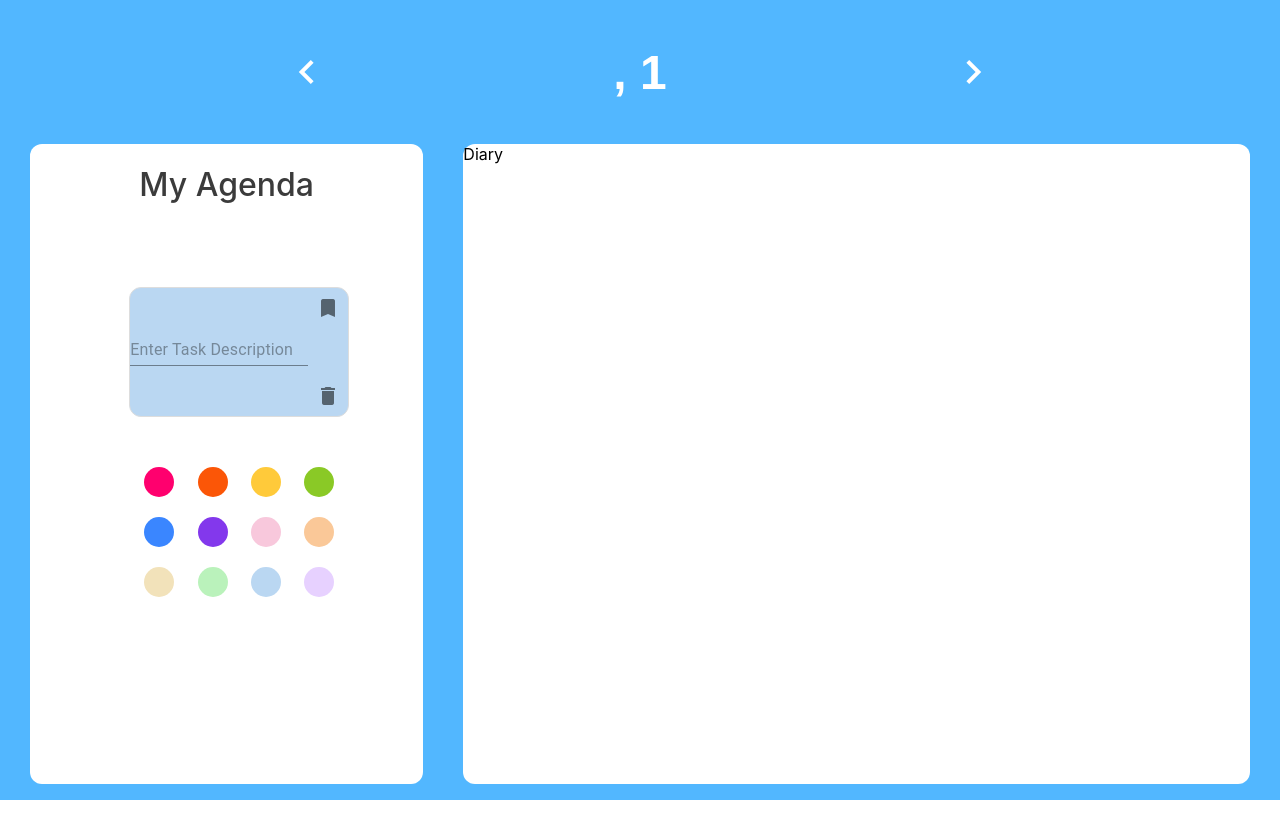
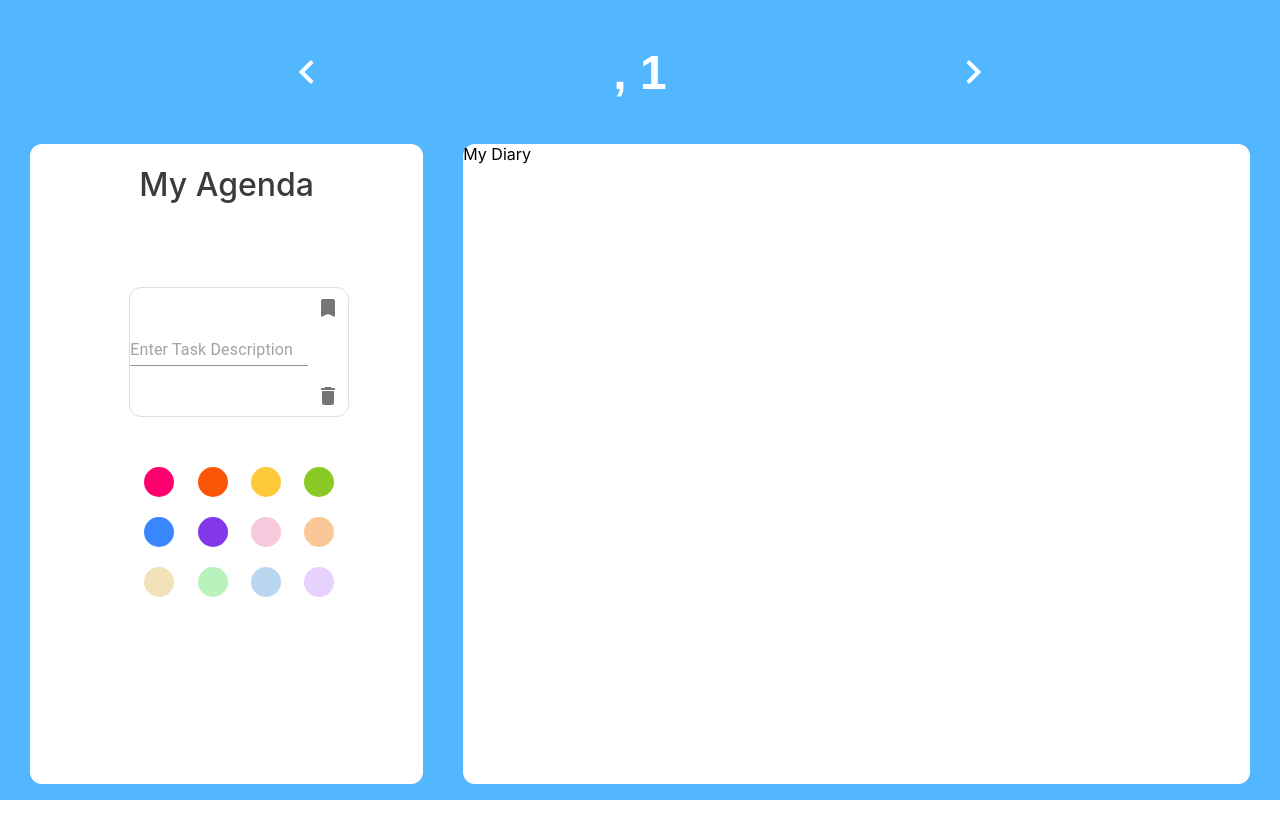
Before and after one commit to ArcticGlacier/inkcredible, a React (Create React App) app: page /DailySpread/1 in a window 1280 px wide. Both pictures are taken after a click on the button "add". Built offline with nearby package versions, Linux system fonts and the light colour scheme; a web font is replaced by a local one.

Commit message:
save and retrieve tasks from database

```diff
--- a/package.json
+++ b/package.json
@@ -16,6 +16,8 @@
     "react-dom": "^18.2.0",
     "react-router-dom": "^6.16.0",
     "react-scripts": "5.0.1",
+    "uuid": "^9.0.1",
+    "uuidv4": "^6.2.13",
     "web-vitals": "^2.1.4"
   },
   "scripts": {
--- a/src/backend/database.js
+++ b/src/backend/database.js
@@ -9,6 +9,7 @@ let storeItems = []; // Each object is icon, text description, cost, isOwned **P
 // Add to task list: Take task object as parameter
 export function addTask(task) {
   taskList.push(task);
+  console.log(taskList);
 }
 
 // Remove from task list: Take task id as parameter
--- a/src/components/agenda.js
+++ b/src/components/agenda.js
@@ -1,16 +1,35 @@
 import "./agenda.css";
 import Divider from "@mui/material/Divider";
-import { IconButton, Icon, Fab } from "@mui/material";
+import { Fab } from "@mui/material";
 import { Add } from "@mui/icons-material";
 import Task from "./task";
-import React, { useState } from "react";
+import React, { useEffect, useState } from "react";
+import { v4 as uuid } from "uuid";
+import { addTask, getTaskList } from "../backend/database";
+import { FormatNumericalDate } from "../utils/dateUtils";
 
 export default function Agenda(props) {
   const [creatingTask, setCreatingTask] = useState(false);
+  const [taskList, setTaskList] = useState(props.tasks);
 
-  function FinishNewTask() {
+  function FinishNewTask(saveTask, description, color) {
+    console.log(description, color);
+    if (saveTask) {
+      let task = {
+        date: FormatNumericalDate(props.date),
+        description: description,
+        color: color,
+        isComplete: false,
+        id: uuid(),
+      };
+      addTask(task);
+    }
     setCreatingTask(false);
   }
+
+  useEffect(() => {
+    setTaskList(getTaskList(FormatNumericalDate(props.date)));
+  }, [creatingTask]);
 
   return (
     <div className="agendaDiv">
@@ -20,7 +39,7 @@ export default function Agenda(props) {
         {creatingTask ? (
           <Task isCreating={true} handleNewTask={FinishNewTask}></Task>
         ) : (
-          props.tasks.map(function (task) {
+          taskList.map(function (task) {
             return (
               <Task
                 date={task.date}
--- a/src/components/diary.js
+++ b/src/components/diary.js
@@ -1,5 +1,5 @@
 import "./diary.css";
 
 export default function Diary(props) {
-  return <div className="diaryDiv">Diary</div>;
+  return <div className="diaryDiv">My Diary</div>;
 }
--- a/src/components/task.js
+++ b/src/components/task.js
@@ -3,32 +3,7 @@ import "./task.css";
 import { IconButton, Icon } from "@mui/material";
 import ColorSelect from "./colorSelect";
 import React, { useState, useEffect } from "react";
-
-function DisplayTaskActions(isCreating, handleNewTask) {
-  if (!isCreating) {
-    return (
-      <div className="taskActions">
-        <IconButton aria-label="edit">
-          <Icon>edit</Icon>
-        </IconButton>
-        <IconButton aria-label="delete">
-          <Icon>delete</Icon>
-        </IconButton>
-      </div>
-    );
-  } else {
-    return (
-      <div className="taskActions">
-        <IconButton aria-label="save" onClick={() => handleNewTask()}>
-          <Icon>bookmark</Icon>
-        </IconButton>
-        <IconButton aria-label="discard" onClick={() => handleNewTask()}>
-          <Icon>delete</Icon>
-        </IconButton>
-      </div>
-    );
-  }
-}
+import { fontSize } from "@mui/system";
 
 function DisplayCheckmark(isCreating) {
   if (!isCreating) {
@@ -62,7 +37,8 @@ export default function Task(props) {
     "#e7d1ff",
   ];
 
-  const [color, setColor] = useState("#BAD7F2");
+  const [color, setColor] = useState(props.color);
+  const [description, setInputValue] = useState("");
 
   let cardStyle = { backgroundColor: color };
 
@@ -77,13 +53,42 @@ export default function Task(props) {
 
         <div className="taskCard" style={cardStyle}>
           <div className="taskInfo">
-            <TextField
-              placeholder="Enter Task Description"
-              size="small"
-              variant="standard"
-            ></TextField>
+            {!props.isCreating ? (
+              <p>{props.description}</p>
+            ) : (
+              <TextField
+                placeholder="Enter Task Description"
+                size="small"
+                variant="standard"
+                onChange={(e) => setInputValue(e.target.value)}
+              ></TextField>
+            )}
           </div>
-          {DisplayTaskActions(props.isCreating, props.handleNewTask)}
+          {!props.isCreating ? (
+            <div className="taskActions">
+              <IconButton aria-label="edit">
+                <Icon>edit</Icon>
+              </IconButton>
+              <IconButton aria-label="delete">
+                <Icon>delete</Icon>
+              </IconButton>
+            </div>
+          ) : (
+            <div className="taskActions">
+              <IconButton
+                aria-label="save"
+                onClick={() => props.handleNewTask(true, description, color)}
+              >
+                <Icon>bookmark</Icon>
+              </IconButton>
+              <IconButton
+                aria-label="discard"
+                onClick={() => props.handleNewTask(false, description, color)}
+              >
+                <Icon>delete</Icon>
+              </IconButton>
+            </div>
+          )}
         </div>
       </div>
       {props.isCreating ? (
--- a/src/pages/dailyspread.js
+++ b/src/pages/dailyspread.js
@@ -5,6 +5,7 @@ import {
   ExtractDateFromPath,
   moveDateBackward,
   moveDateForward,
+  FormatNumericalDate,
 } from "../utils/dateUtils";
 import React, { useEffect, useState } from "react";
 import {
@@ -18,19 +19,21 @@ import Diary from "../components/diary";
 
 export default function DailySpread() {
   const [date, setDate] = useState(ExtractDateFromPath());
+  const [taskList, setTaskList] = useState(
+    getTaskList(FormatNumericalDate(date))
+  );
   const [starCount, setStarCount] = useState();
 
-  let taskList = [];
   let diaryEntries = [];
   let inventoryItems = [];
   let storeItems = [];
 
-  useEffect(() => {
-    taskList = getTaskList(date);
-    diaryEntries = getEntry(date);
-    inventoryItems = getInventory();
-    storeItems = getStoreItems();
-  });
+  console.log(taskList);
+  console.log(FormatNumericalDate(date));
+
+  function updateTaskList() {
+    setTaskList(getTaskList(FormatNumericalDate(date)));
+  }
 
   return (
     <div className="dailySpread">
--- a/src/utils/dateUtils.js
+++ b/src/utils/dateUtils.js
@@ -20,6 +20,10 @@ const FormatDate = (date) => {
     month: monthString,
     day: date.slice(8),
   };
+};
+
+export const FormatNumericalDate = (date) => {
+  return `${date.year}-${ConvertToMonth(date.month, false)}-${date.day}`;
 };
 
 // Takes in a number representing a month and converts to string
```
Also changed, not shown: 1 other file (tests, documents, lock files or other folders).
